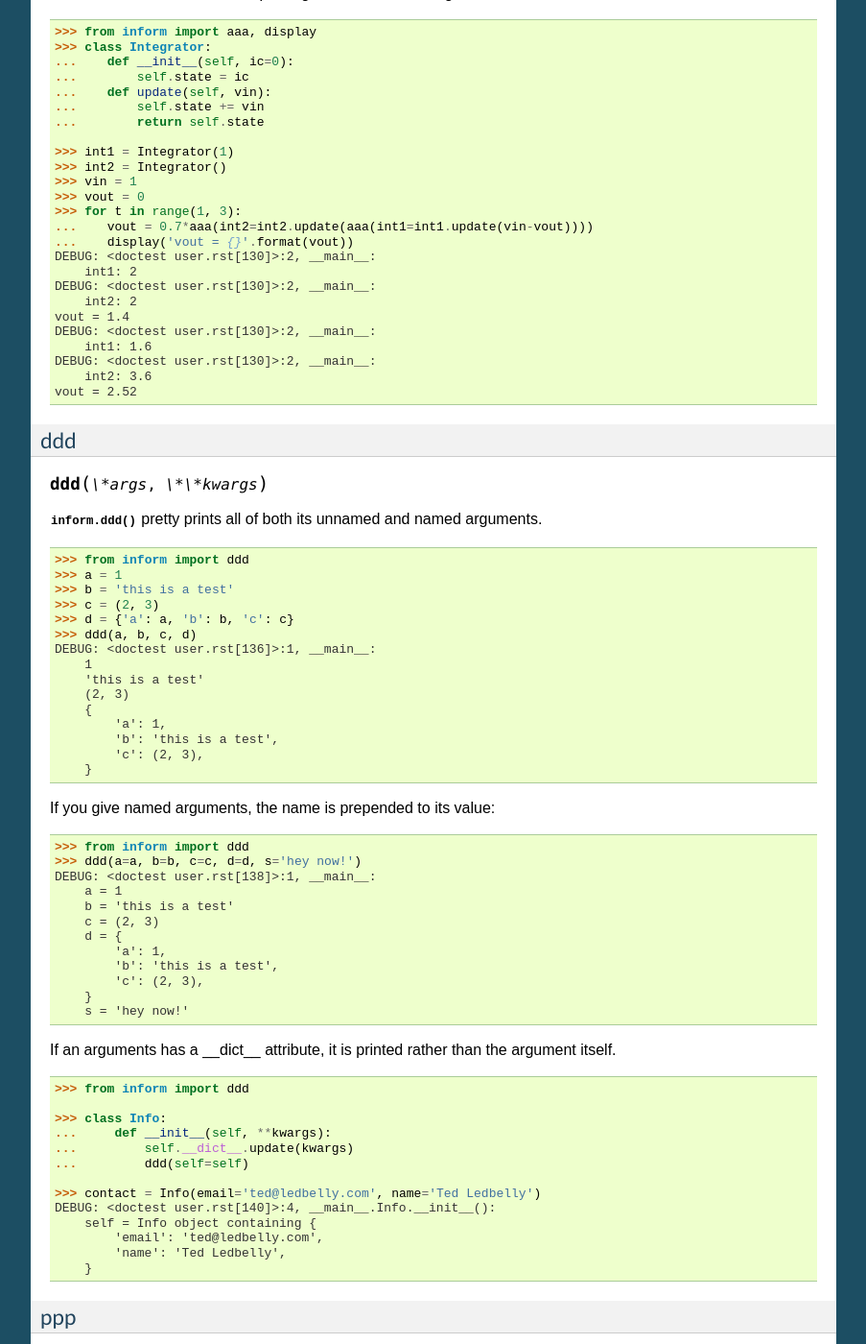
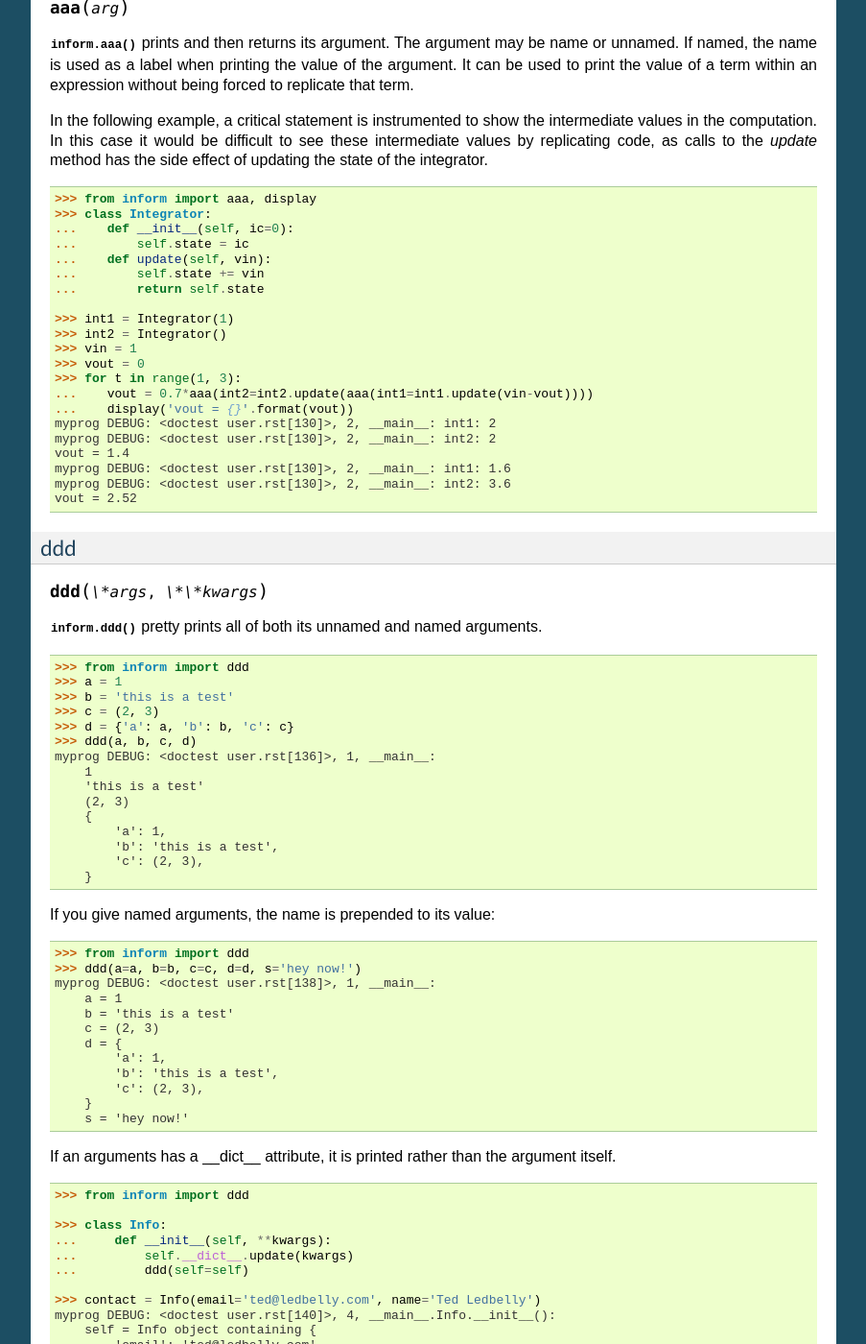
Before and after one commit to KenKundert/inform, a Sphinx documentation site: the page built from doc/user.rst, in a window 1280 px wide and 1400 px high, scrolled down 16080 px. Shown: the whole window at 96% size, without its empty margins (198-1101 px from the left). Built offline with Sphinx 7.4.7, drawn with Linux system fonts in a browser that asks for light colours; some of the changed text lies outside the part shown.

Commit message:
fix the debug functions so that the messages end up once in stdout and the logfile. Add exit option to done(). Document the idea of overriding characteristics of predefined informants by setting their attributes. Improve the description of logfile argument.

```diff
--- a/doc/releases.rst
+++ b/doc/releases.rst
@@ -19,3 +19,6 @@
 **Latest development release**:
     | Version: 1.12.4
     | Released: 2018-04-29
+
+    - Added aaa() debug function
+    - Added exit argument to done()
--- a/doc/user.rst
+++ b/doc/user.rst
@@ -183,6 +183,18 @@
 
 All of the informants except :ref:`panic` and :ref:`debug` do not produce any
 output if *mute* is set.
+
+If you do not care for the default behavior for the predefined informants, you
+can customize them by overriding their attributes. For example, in many cases
+you might prefer that normal program output is not logged, either because it is
+voluminous or because it is sensitive. In that case you can simple override the
+*log* attributes for the *display* and *output* informants like so:
+
+.. code-block:: python
+
+   from inform import display, output
+   display.log = False
+   output.log = False
 
 
 .. _log:
@@ -1187,15 +1199,11 @@
     >>> for t in range(1, 3):
     ...    vout = 0.7*aaa(int2=int2.update(aaa(int1=int1.update(vin-vout))))
     ...    display('vout = {}'.format(vout))
-    DEBUG: <doctest user.rst[130]>:2, __main__:
-        int1: 2
-    DEBUG: <doctest user.rst[130]>:2, __main__:
-        int2: 2
+    myprog DEBUG: <doctest user.rst[130]>, 2, __main__: int1: 2
+    myprog DEBUG: <doctest user.rst[130]>, 2, __main__: int2: 2
     vout = 1.4
-    DEBUG: <doctest user.rst[130]>:2, __main__:
-        int1: 1.6
-    DEBUG: <doctest user.rst[130]>:2, __main__:
-        int2: 3.6
+    myprog DEBUG: <doctest user.rst[130]>, 2, __main__: int1: 1.6
+    myprog DEBUG: <doctest user.rst[130]>, 2, __main__: int2: 3.6
     vout = 2.52
 
 
@@ -1216,7 +1224,7 @@
     >>> c = (2, 3)
     >>> d = {'a': a, 'b': b, 'c': c}
     >>> ddd(a, b, c, d)
-    DEBUG: <doctest user.rst[136]>:1, __main__:
+    myprog DEBUG: <doctest user.rst[136]>, 1, __main__:
         1
         'this is a test'
         (2, 3)
@@ -1232,7 +1240,7 @@
 
     >>> from inform import ddd
     >>> ddd(a=a, b=b, c=c, d=d, s='hey now!')
-    DEBUG: <doctest user.rst[138]>:1, __main__:
+    myprog DEBUG: <doctest user.rst[138]>, 1, __main__:
         a = 1
         b = 'this is a test'
         c = (2, 3)
@@ -1256,7 +1264,7 @@
     ...         ddd(self=self)
 
     >>> contact = Info(email='ted@ledbelly.com', name='Ted Ledbelly')
-    DEBUG: <doctest user.rst[140]>:4, __main__.Info.__init__():
+    myprog DEBUG: <doctest user.rst[140]>, 4, __main__.Info.__init__():
         self = Info object containing {
             'email': 'ted@ledbelly.com',
             'name': 'Ted Ledbelly',
@@ -1286,8 +1294,7 @@
     >>> c = (2, 3)
     >>> d = {'a': a, 'b': b, 'c': c}
     >>> ppp(a, b, c)
-    DEBUG: <doctest user.rst[147]>:1, __main__:
-        1 this is a test (2, 3)
+    myprog DEBUG: <doctest user.rst[147]>, 1, __main__: 1 this is a test (2, 3)
 
 
 .. _sss desc:
@@ -1331,7 +1338,7 @@
     >>> from inform import vvv
 
     >>> vvv(b, d)
-    DEBUG: <doctest user.rst[149]>:1, __main__:
+    myprog DEBUG: <doctest user.rst[149]>, 1, __main__:
         b = 'this is a test'
         d = {
             'a': 1,
@@ -1349,7 +1356,7 @@
 
     >>> aa = 1
     >>> vvv(a)
-    DEBUG: <doctest user.rst[152]>:1, __main__:
+    myprog DEBUG: <doctest user.rst[152]>, 1, __main__:
         a = 1
         aa = 1
         vin = 1
```
Also changed, not shown: README.rst (+3 -4 lines), 3 other files.
